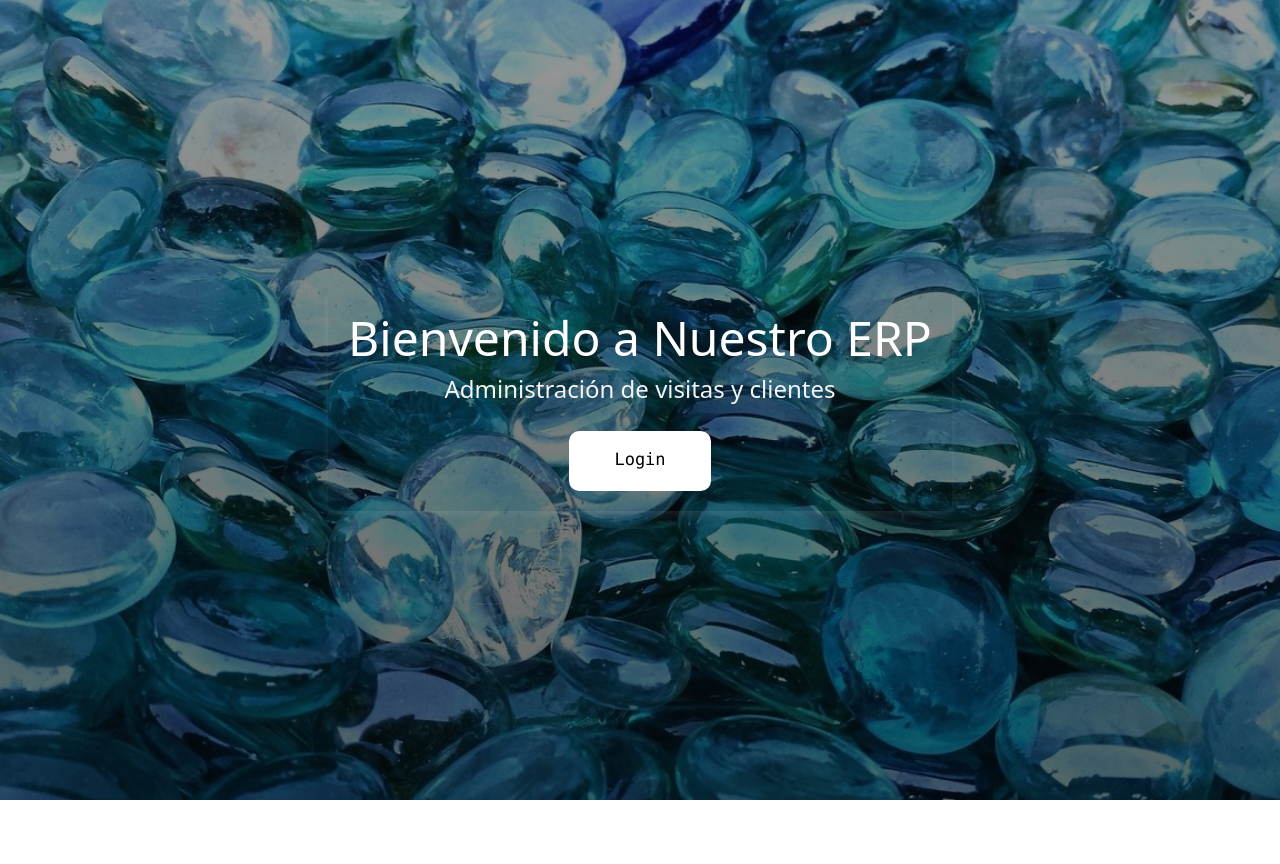
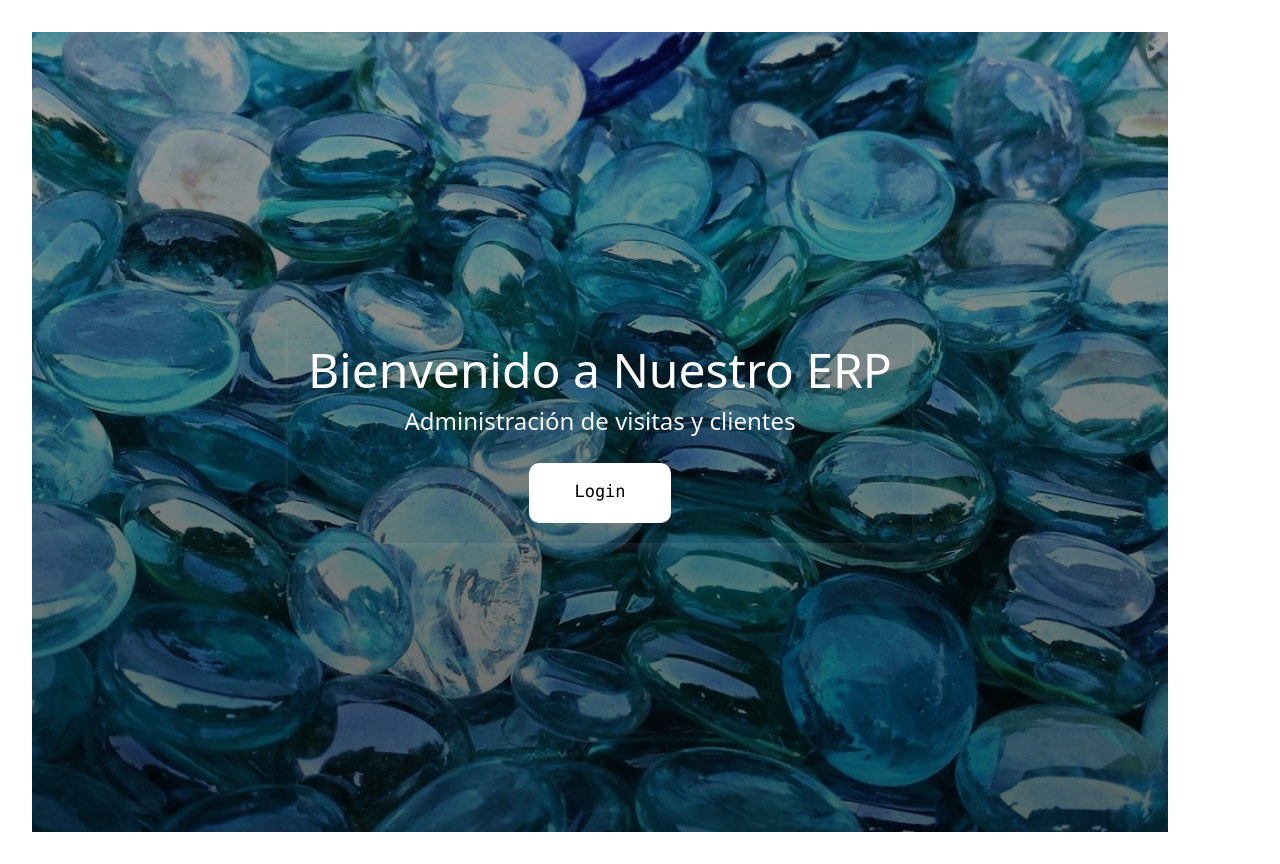
Before and after one commit to Carolinadmz/ERP-Carolina, a React (Create React App) app: page / in a window 1280 px wide. Before the commit the page ends 800 px from the top, so only its background shows below. Built offline with nearby package versions, Linux system fonts and the light colour scheme.

Commit message:
media queries

```diff
--- a/src/index.css
+++ b/src/index.css
@@ -11,3 +11,37 @@ code {
   font-family: source-code-pro, Menlo, Monaco, Consolas, 'Courier New',
     monospace;
 }
+
+/* Small devices (mobile phones, 576px and down) */
+@media (max-width: 576px) {
+  body {
+    font-size: 14px;
+    padding: 0.5rem;
+  }
+}
+
+/* Medium devices (tablets, 768px and up) */
+@media (min-width: 768px) and (max-width: 991px) {
+  body {
+    font-size: 15px;
+    padding: 1rem;
+  }
+}
+
+/* Large devices (desktops, 992px and up) */
+@media (min-width: 992px) and (max-width: 1199px) {
+  body {
+    font-size: 16px;
+    padding: 1.5rem;
+  }
+}
+
+/* Extra large devices (large desktops, 1200px and up) */
+@media (min-width: 1200px) {
+  body {
+    font-size: 16px;
+    padding: 2rem;
+    max-width: 1200px;
+    margin: 0 auto;
+  }
+}
```
